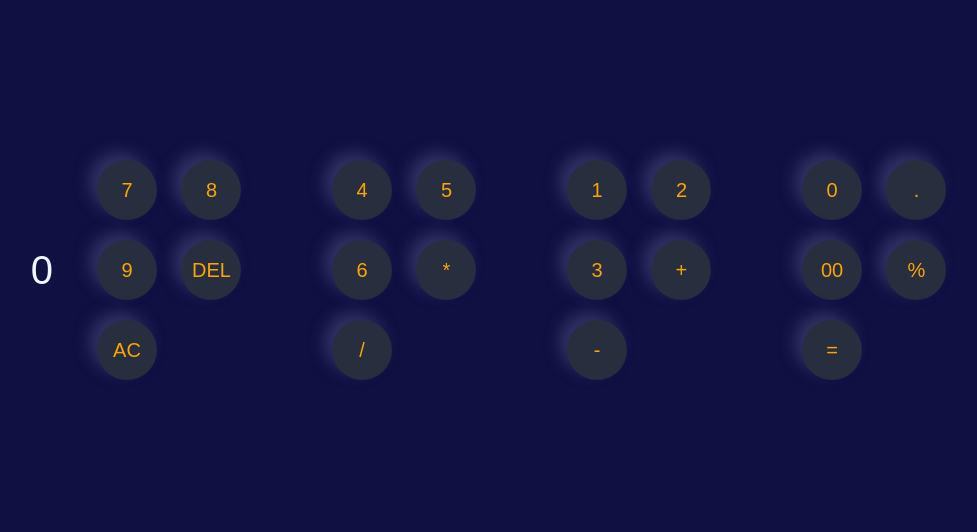
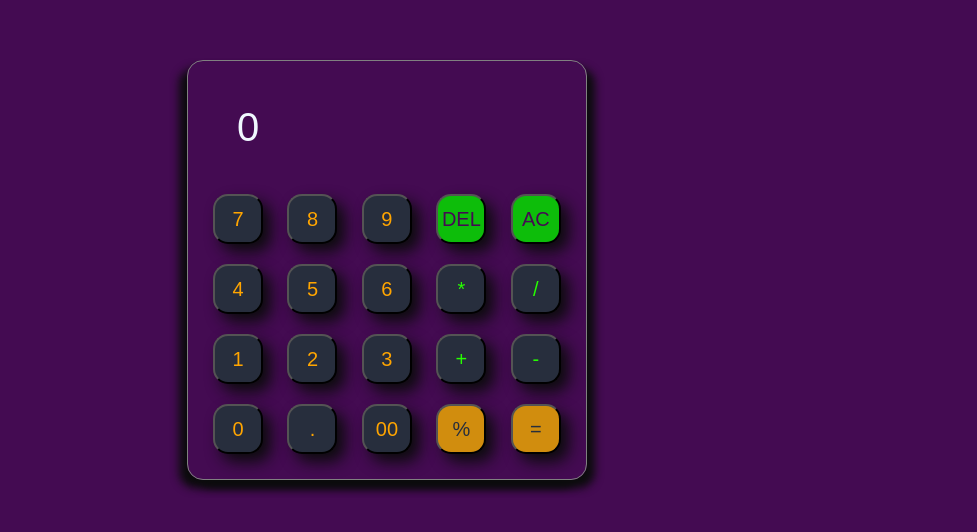
Before and after one commit to BlackSnowleopard/New-folder--2-, a plain HTML site: page index.html in a window 1280 px wide. Shown: the part 130-662 px from the top of the page, without its empty margins (253-1230 px from the left). Drawn offline with Linux system fonts and the light colour scheme.

Commit message:
added more stuff

```diff
--- a/index.html
+++ b/index.html
@@ -7,16 +7,15 @@
     <link rel="stylesheet" href="styles.css">
 </head>
 <body>
-
+    <div class="calculator2">
+        <div class="calculator">
             <input id="input" value="0">
-
-
             <div>
                  <button id="btn5" >7</button>
                  <button id="btn6" >8</button>
                  <button id="btn7" >9</button>
-        <button id="btn2" >DEL</button>
-        <button id="btn1" >AC</button>
+                 <button id="btn2" class="clearances">DEL</button>
+                 <button id="btn1" class="clearances">AC</button>
              </div>
 
 
@@ -24,8 +23,8 @@
                  <button id="btn9" >4</button>
                  <button id="btn10" >5</button>
                  <button id="btn11" >6</button>
-        <button id="btn8" >*</button>
-        <button id="btn4" >/</button>
+                 <button id="btn8" class="operators">*</button>
+                 <button id="btn4" class="operators">/</button>
             </div>
 
 
@@ -33,8 +32,8 @@
                 <button id="btn13" >1</button>
                 <button id="btn14" >2</button>
                 <button id="btn15" >3</button>
-       <button id="btn16" >+</button>
-       <button id="btn12" >-</button>
+                <button id="btn16" class="operators">+</button>
+                <button id="btn12" class="operators">-</button>
              </div>
 
 
@@ -42,9 +41,13 @@
                  <button id="btn18" >0</button>
                  <button id="btn19" >.</button>
                  <button id="btn17" >00</button>
-        <button id="btn3" >%</button>
-        <button id="btn20" >=</button>
+                 <button id="btn3" class="equalToBtn" >%</button>
+                 <button id="btn20 " class="equalToBtn" >=</button>
             </div>
+        </div>
+    </div>
+
+
 
 
 
--- a/script.js
+++ b/script.js
@@ -10,7 +10,7 @@
 // }
 
 
-// document.getElementById("btn").addEventListener("click", function change() {
+// document.getElementById("btn1").addEventListener("click", function change() {
 //     document.getElementById("btn").style.color = "red";
 //     let bet = document.getElementById("text").innerHTML;
 //     let content = "hghdgx";
@@ -55,6 +55,11 @@
     // }
 
 
+
+
+
+
+
 let content = "";
 
 // Event listener for the #7 button
@@ -86,7 +91,7 @@ document.getElementById("btn2").addEventListener("click", function() {
 
 // Event listener for the AC button
 document.getElementById("btn1").addEventListener("click", function() {
-    content = "0";
+    content = "";
     document.getElementById("input").value = content;
 });
 
@@ -149,7 +154,7 @@ document.getElementById("btn14").addEventListener("click", function() {
 
 // Event listener for the #3 button
 document.getElementById("btn15").addEventListener("click", function() {
-    let character = document.getElementById("bt15").textContent;
+    let character = document.getElementById("btn15").textContent;
     content += character;
     document.getElementById("input").value = content;
 });
@@ -200,9 +205,37 @@ document.getElementById("btn3").addEventListener("click", function() {
     document.getElementById("input").value = content;
 });
 
+// // Event listener for the = button
+// // TRY 1
+// document.getElementById("btn20").addEventListener("click", function() {
+//     content = eval(content);
+//     document.getElementById("input").value = content;
+// });
+
 // Event listener for the = button
+//  TRY 2
 document.getElementById("btn20").addEventListener("click", function() {
-    let character = document.getElementById("btn20").textContent;
-    content += character;
-    document.getElementById("input").value = content;
+    // Check if content only contains numbers, +, -, *, /, or .
+    if (/^[0-9+\-*/.()]+$/.test(content)) {
+        try {
+            content = eval(content); // Safely evaluate the expression
+            document.getElementById("input").value = content;
+        } catch (e) {
+            document.getElementById("input").value = "Error"; // Display error for invalid expressions
+        }
+    } else {
+        document.getElementById("input").value = "Invalid input"; // Show error for invalid characters
+    }
 });
+
+// // Event listener for the = button
+// //  TRY 3
+// document.getElementById("btn20").addEventListener("click", function() {
+//     try {
+//         // Function constructor to evaluate the expression safely
+//         content =  new Function(`return ${content}`)();
+//         document.getElementById("input").value = content;
+//     } catch (e) {
+//         document.getElementById("input").value = "Error";
+//     }
+// });
--- a/styles.css
+++ b/styles.css
@@ -12,27 +12,43 @@ body {
     display: flex;
     justify-content: center;
     align-items: center;
-    background-color: rgba(1, 1, 55, 0.939);
+    background-color: rgb(68, 11, 82);
+    min-block-size: 35px;
+    min-width: 40px;
 
 }
 
 .calculator {
     justify-content: center;
     border: 1px solid grey;
-    padding: 20px;
+    padding: 10px;
+    padding-left: 15px;
     border-radius: 16px;
     background: transparent;
+    height: 420px;
+    width: 400px;
+    box-shadow: 8px 8px  8px rgb(12, 12, 13);
+
+}
+
+.calculator2 {
+    justify-content: center;
+    background: transparent;
+    border-radius: 16px;
+    height: 420px;
+    width: 400px;
+    box-shadow: -8px 8px 8px rgb(12, 12, 13);
 
 }
 
 input {
-    width: 320px;
+    width: 350px;
     border: none;
     padding: 24px;
     margin: 10px;
     background: transparent;
     font-size: 40px;
-    text-align: right;
+    text-align: left;
     cursor: pointer;
     color: aliceblue;
 
@@ -44,25 +60,30 @@ input ::placeholder{
 }
 
 button{
-    border: none;
-    width: 60px;
-    height: 60px;
+    width: 50px;
+    height: 50px;
     margin: 10px;
-    border-radius: 50%;
+    border-radius: 30%;
     background-color: rgb(39, 46, 61);
     color: orange;
     font-size: 20px;
-    box-shadow: -8px -8px 15px rgb(49, 49, 99);
+    box-shadow: 8px 8px 15px rgb(12, 12, 13);
     cursor: pointer;
+
 }
 
-.equalBtn {
-    background-color: orange;
+.equalToBtn {
+    background-color: rgb(209, 141, 14);
     color: rgb(39, 46, 61);
 
 
 }
 
-.operator {
-    color: rgb(0, 255, 255);
+.operators {
+    color: rgb(38, 255, 0);
 }
+
+.clearances {
+    background-color: rgb(13, 189, 10);
+    color:  rgb(68, 11, 82);
+}
```
Lines whose indentation alone changed are shown as unchanged.
